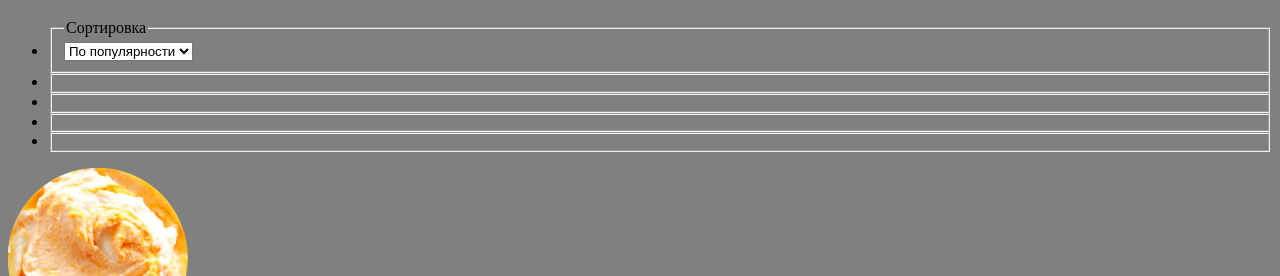
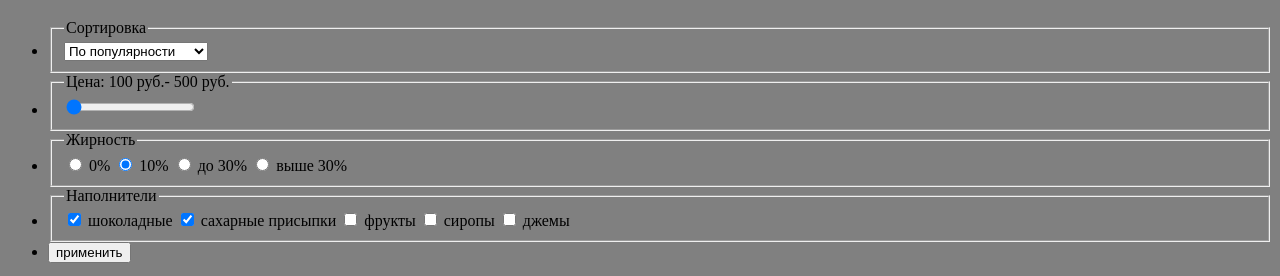
Before and after one commit to korschunoffk/530049-gllacy, a plain HTML site: page catalog-creamy.html in a window 1280 px wide. Shown: the part 463-739 px from the top of the page. Drawn offline with Linux system fonts and the light colour scheme.

Commit message:
7.2
Сделал формы , поковырялся с доступностью , для удобства оставил отправку на echo.htmlacademy.ru

```diff
--- a/catalog-creamy.html
+++ b/catalog-creamy.html
@@ -36,22 +36,56 @@
     <main class="container">
         <p class="filter-nav-path"><a href="index.html">Главная</a>>><a href="catalog.html">Каталог </a> >> Сливочное</p>
         <h1 class="catalog-caption">Сливочное мороженое</h1>
-        <form class="filter" method="post">
-            <ul>
-                <li>
+        <form class="filter" method="post" action="https://echo.htmlacademy.ru">
+            <ul class="sort-list">
+                <li class="sort-list-item">
                     <fieldset>
-                        <legend>Сортировка</legend>
-                        <select>
-                            <option>По популярности</option>
-                            <option>Пункт 2</option>
-                        </select>
+                        <legend class="fieldset-legend">Сортировка</legend>
+                        <select  name = "name[]">
+                            <option value="popular">По популярности</option>
+                            <option value="budget">Сначала недорогие</option>
+                            <option value="premium">Сначала дорогие</option>
+                            <option value="fat-quantity">По жирности</option>
+                            </select>
                     </fieldset>
                 </li>
-                <li><fieldset></fieldset> </li>
-                <li><fieldset></fieldset> </li>
-                <li><fieldset></fieldset> </li>
-                <li><fieldset></fieldset> </li>
-
+                <li class="sort-list-item">
+                    <fieldset>
+                        <legend class="fieldset-legend">Цена: 100 руб.- 500 руб.</legend>
+                        <input type="range" min="100" max="500" step="5" value="100" name="price-range">
+                    </fieldset>
+                </li>
+                <li class="sort-list-item">
+                    <fieldset>
+                        <legend class="fieldset-legend">Жирность</legend>
+                        <input type="radio" id="radio-item-1" value="fat-zero" name="fat-radio" alt="ноль процентов">
+                        <label for="radio-item-1">0%</label>
+                        <input type="radio" id="radio-item-1" value="fat-ten" name="fat-radio" alt="десять процентов" checked>
+                        <label for="radio-item-1">10%</label>
+                        <input type="radio" id="radio-item-1" value="fat-under-thirty" name="fat-radio" alt="до тридцати процентов">
+                        <label for="radio-item-1">до 30%</label>
+                        <input type="radio" id="radio-item-1" value="fat-over-thirty" name="fat-radio" alt="выше 30 процентов">
+                        <label for="radio-item-1">выше 30%</label>
+                    </fieldset>
+                </li>
+                <li class="sort-list-item">
+                    <fieldset>
+                        <legend class="fieldset-legend">Наполнители</legend>
+                        <input type="checkbox" id="checkbox-item-1" name="filler-choco" alt="Шоколадные" checked>
+                        <label for="checkbox-item-1">шоколадные</label>
+                        <input type="checkbox" id="checkbox-item-1" name="filler-sugar" alt="сахарные присыпки" checked>
+                        <label for="checkbox-item-1">сахарные присыпки</label>
+                        <input type="checkbox" id="checkbox-item-1" name="filler-fruit" alt="фрукты">
+                        <label for="checkbox-item-1">фрукты</label>
+                        <input type="checkbox" id="checkbox-item-1" name="filler-syrup" alt="сиропы">
+                        <label for="checkbox-item-1">сиропы</label>
+                        <input type="checkbox" id="checkbox-item-1" name="filler-jam" alt="джемы">
+                        <label for="checkbox-item-1">джемы</label>
+                    </fieldset>
+                </li>
+                <li class="sort-list-item">
+                   <button type="submit">применить</button>
+                </li>
             </ul>
         </form>
 
```
Also changed, not shown: index.html (+13 -3 lines).
